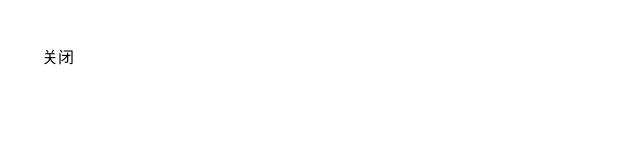
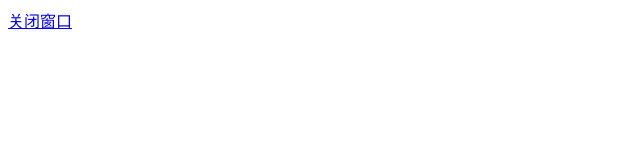
Before and after one commit to zhaobing0908/off, a plain HTML site: page index.html in a window 1280 px wide. Shown: the whole page, without its empty margins (0-640 px from the left). Drawn offline with Linux system fonts and the light colour scheme.

Commit message:
Update index.html

```diff
--- a/index.html
+++ b/index.html
@@ -12,7 +12,7 @@
     </style>
 </head>
 <body>
-<div id="oDiv">关闭</div>
+<a id="oDiv" href="javascript:self.close()" mce_href="javascript:self.close()" >关闭窗口</a>
 <script type="text/javascript">
     function wClose(){
       /* wx.closeWindow();
```
